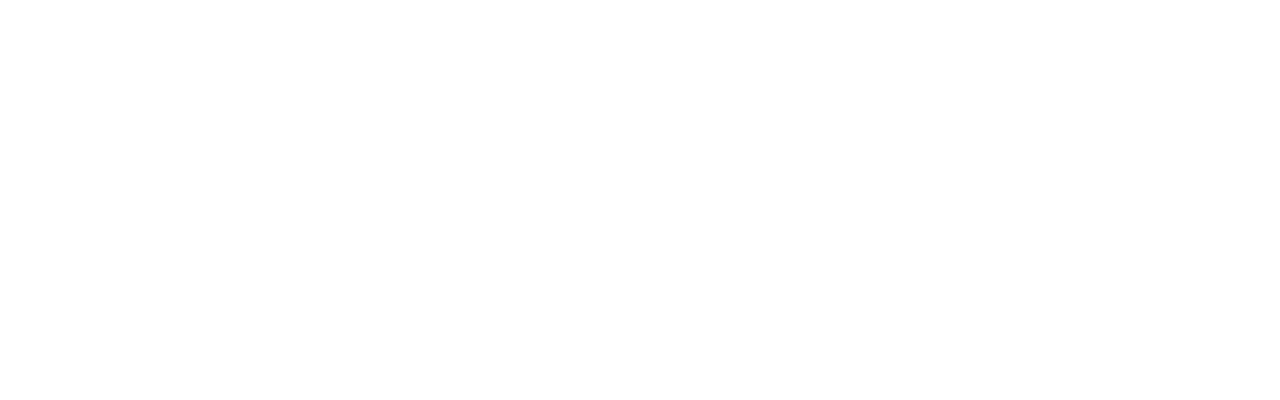
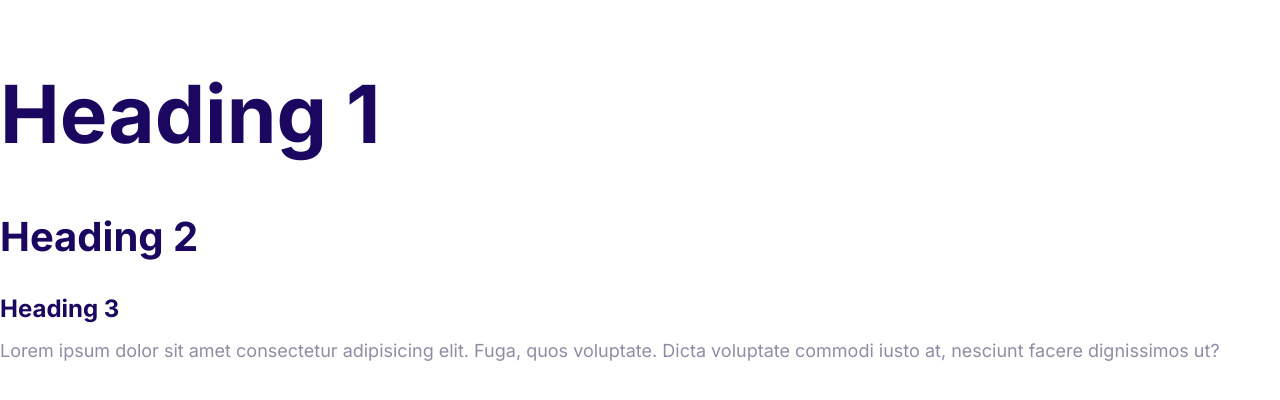
Before and after one commit to EwwwADesigner/FirstWebsite, a plain HTML site: page index.html in a window 1280 px wide. Drawn offline with Linux system fonts and the light colour scheme.

Commit message:
Defined typography

```diff
--- a/css/styles.css
+++ b/css/styles.css
@@ -1,7 +1,58 @@
+html{
+    font-size: 62.5%;
+}
+
 :root{
---color-primary: #2584ff;
---color-secondary:#00d9ff;
---color-accent:#ff3400;
---color-headnigs:#1b0760;
---color-body:#918ca4;
+    --color-primary: #2584ff;
+    --color-secondary:#00d9ff;
+    --color-accent:#ff3400;
+    --color-headings:#1b0760;
+    --color-body:#918ca4;
 }
+
+body{
+    font-family: Inter, Arial, Helvetica, sans-serif;
+    font-size: 2.4rem;
+    line-height: 1.5;
+    color: var(--color-body);
+}
+
+h1, h2, h3{
+    color: var(--color-headings);
+    margin-bottom: 1rem;
+}
+
+h1{
+    font-size: 7rem;
+}
+
+h2{
+    font-size: 4rem;
+}
+
+h3{
+    font-size: 3rem;
+}
+
+p{
+    margin-top: 0;
+}
+
+@media screen and (min-width: 1024px) {
+    body{
+        font-size: 1.8rem;
+    }
+
+    h1{
+        font-size: 8rem;
+    }
+
+    h2{
+        font-size: 4rem;
+    }
+
+    h3{
+        font-size: 2.4rem;
+    }
+
+}
--- a/index.html
+++ b/index.html
@@ -6,10 +6,20 @@
     <meta name="viewport" content="width=device-width, initial-scale=1.0">
     <title>Document</title>
 
+    <link rel="preconnect" href="https://fonts.googleapis.com">
+    <link rel="preconnect" href="https://fonts.gstatic.com" crossorigin>
+    <link href="https://fonts.googleapis.com/css2?family=Inter:wght@400;700&display=swap" rel="stylesheet">
+
+
     <link rel="stylesheet" href="css/normalize.css">
     <link rel="stylesheet" href="css/styles.css">
 </head>
+
 <body>
+    <h1>Heading 1</h1>
+    <h2>Heading 2</h2>
+    <h3>Heading 3</h3>
+    <p>Lorem ipsum dolor sit amet consectetur adipisicing elit. Fuga, quos voluptate. Dicta voluptate commodi iusto at, nesciunt facere dignissimos ut?</p>
+</body>
 
-</body>
 </html>
```
